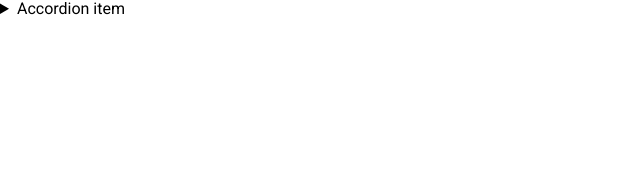
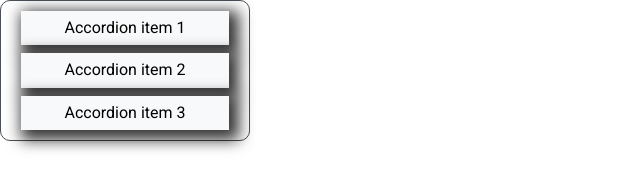
Before and after one commit to js-tasks-ru/htmlcss-20240216_del-ry4me, a website: page 03-lection1/02-accordion/index.html in a window 1280 px wide. Shown: the whole page, without its empty margins (0-640 px from the left). Drawn offline with Linux system fonts and the light colour scheme.

Commit message:
solution for lection 1 02-accordion

```diff
--- a/03-lection1/02-accordion/accordion.css
+++ b/03-lection1/02-accordion/accordion.css
@@ -1 +1,37 @@
 /* Стилизация аккордеона */
+.accordion {
+    width: 250px;
+    border: 1px solid var(--grey-4);
+    border-radius: 10px;
+    padding: 10px 20px 10px 20px;
+}
+
+.accordion__summary {
+    display: block;
+    text-align: center;
+    list-style: none;
+    background-color: var(--grey-1);
+    box-shadow: 5px 5px 15px 5px rgba(0,0,0,0.8);
+    padding-top: 8px;
+    padding-bottom: 8px;
+}
+
+.accordion__item {
+    margin-bottom: 8px;
+}
+
+.accordion__item[open] {
+    margin-bottom: 0;
+}
+
+.accordion__item:last-child {
+    margin-bottom: 0;
+}
+
+.accordion__content {
+    padding: 8px;
+    border: 1px solid var(--grey4);
+    background-color: var(--lblue);
+    color: var(--white);
+    margin: 0;
+}
--- a/03-lection1/02-accordion/index.html
+++ b/03-lection1/02-accordion/index.html
@@ -6,13 +6,31 @@
         <link rel="stylesheet" href="./accordion.css">
     </head>
     <body>
-        <details>
-            <summary>
-                Accordion item
-            </summary>
-            <p>
-                Hidden content
-            </p>
-        </details>
+        <div class="accordion">
+            <details class="accordion__item">
+                <summary class="accordion__summary">
+                      Accordion item 1
+                </summary>
+                 <p class="accordion__content">
+                       Hidden content 1
+                </p>
+            </details>
+            <details class="accordion__item">
+                <summary class="accordion__summary">
+                      Accordion item 2
+                </summary>
+                 <p class="accordion__content">
+                       Hidden content 2
+                </p>
+            </details>
+            <details class="accordion__item">
+                <summary class="accordion__summary">
+                      Accordion item 3
+                </summary>
+                 <p class="accordion__content">
+                       Hidden content 3
+                </p>
+            </details>
+        </div>
     </body>
 </html>
--- a/assets/css/main.css
+++ b/assets/css/main.css
@@ -12,6 +12,7 @@
     --grey-2: #DDE2E5;
     --grey-3: #ACB5BD;
     --grey-4: #495057;
+    --lblue: #AFEEEE;
 
     --error: var(--red);
     --success: var(--blue);
```
